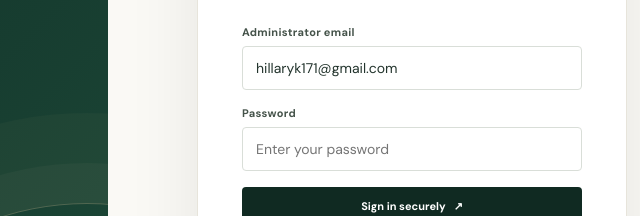
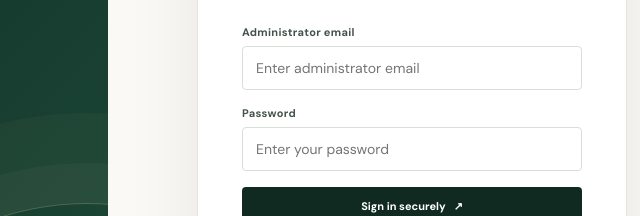
Before and after one commit to hillaryk171-lab/Ilatu-association-, a plain HTML site: page admin.html in a window 1280 px wide. Shown: the part 295-511 px from the top of the page, 564-1204 px from the left. Drawn offline with nearby package versions, Linux system fonts and the light colour scheme.

Commit message:
Update login form placeholders and remove default email

```diff
--- a/admin.html
+++ b/admin.html
@@ -15,7 +15,7 @@
 <section id="loginView" class="login-shell">
   <div class="login-brand"><div class="brand-mark"><div class="brand-seal">IL</div><div class="brand-name"><strong>ILATU WELFARE</strong><span>AND DEVELOPMENT ASSOCIATION</span></div></div><div class="login-message"><div class="eyebrow">Kusema na Kutenda</div><h1>Your community.<br><span style="color:var(--gold2)">Your stories.</span></h1><p>A refined workspace for the people, events and official updates that keep ILATU connected. Publish once and share the story with every website visitor.</p></div><div class="login-brand-foot">UNITY · WELFARE · DEVELOPMENT</div></div>
   <div class="login-side"><div class="login-card"><div class="eyebrow">Administrator access</div><h2>Welcome back.</h2><p class="subtext">Sign in with the approved ILATU administrator account to manage the public website.</p>
-   <form id="loginForm"><div class="field"><label for="loginEmail">Administrator email</label><input id="loginEmail" type="email" autocomplete="username" value="hillaryk171@gmail.com" required></div><div class="field"><label for="loginPassword">Password</label><input id="loginPassword" type="password" autocomplete="current-password" required placeholder="Enter your password"></div><button id="loginButton" class="btn btn-primary btn-block" type="submit">Sign in securely <span aria-hidden="true">↗</span></button></form>
+   <form id="loginForm"><div class="field"><label for="loginEmail">Administrator email</label><input id="loginEmail" type="email" autocomplete="username" placeholder="Enter administrator email" required></div><div class="field"><label for="loginPassword">Password</label><input id="loginPassword" type="password" autocomplete="current-password" required placeholder="Enter your password"></div><button id="loginButton" class="btn btn-primary btn-block" type="submit">Sign in securely <span aria-hidden="true">↗</span></button></form>
    <div id="loginMessage" class="message hidden" role="status"></div><div class="login-security"><strong>Secure sign-in</strong><br>Your password is sent directly to Supabase Authentication over HTTPS. It is not written into this HTML file. Only the approved, verified administrator account receives content-management permissions.</div></div></div>
 </section>
 <section id="appView" class="shell hidden">
```
